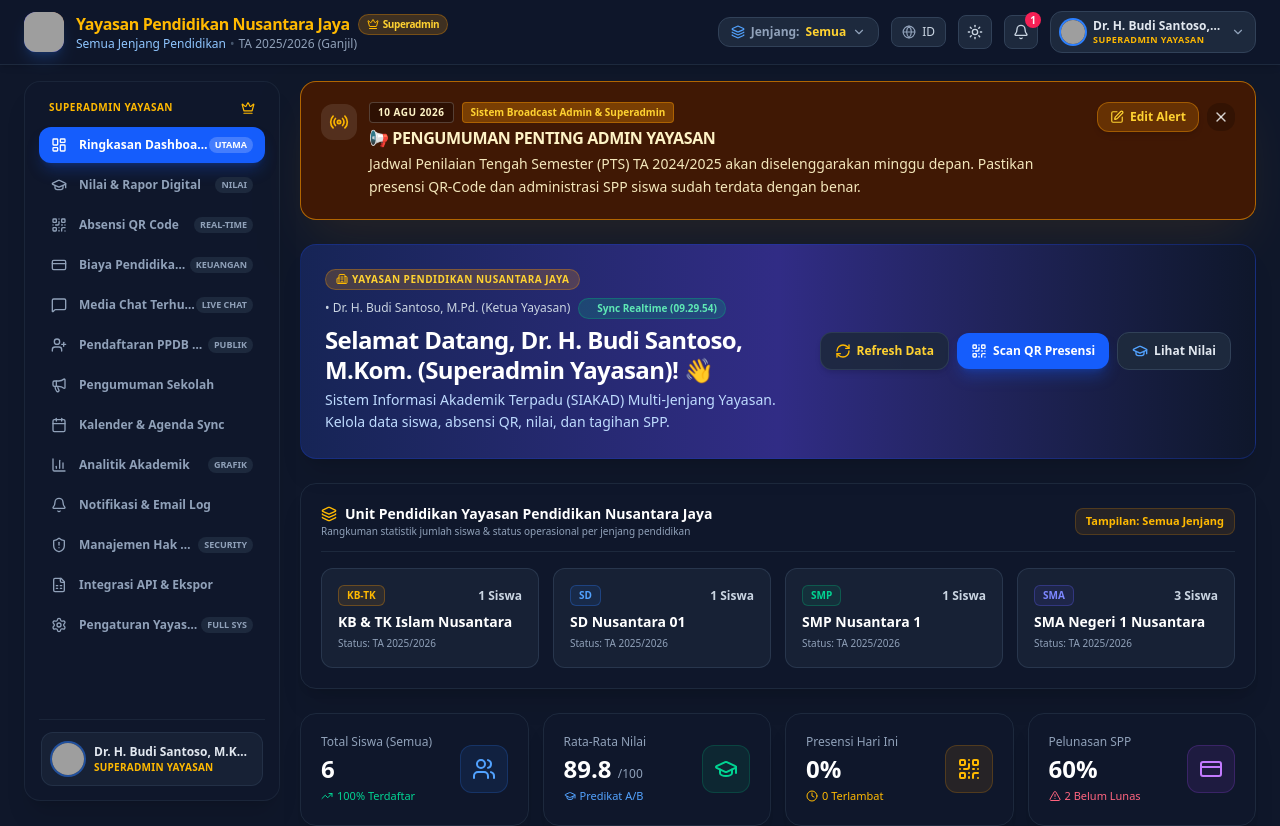
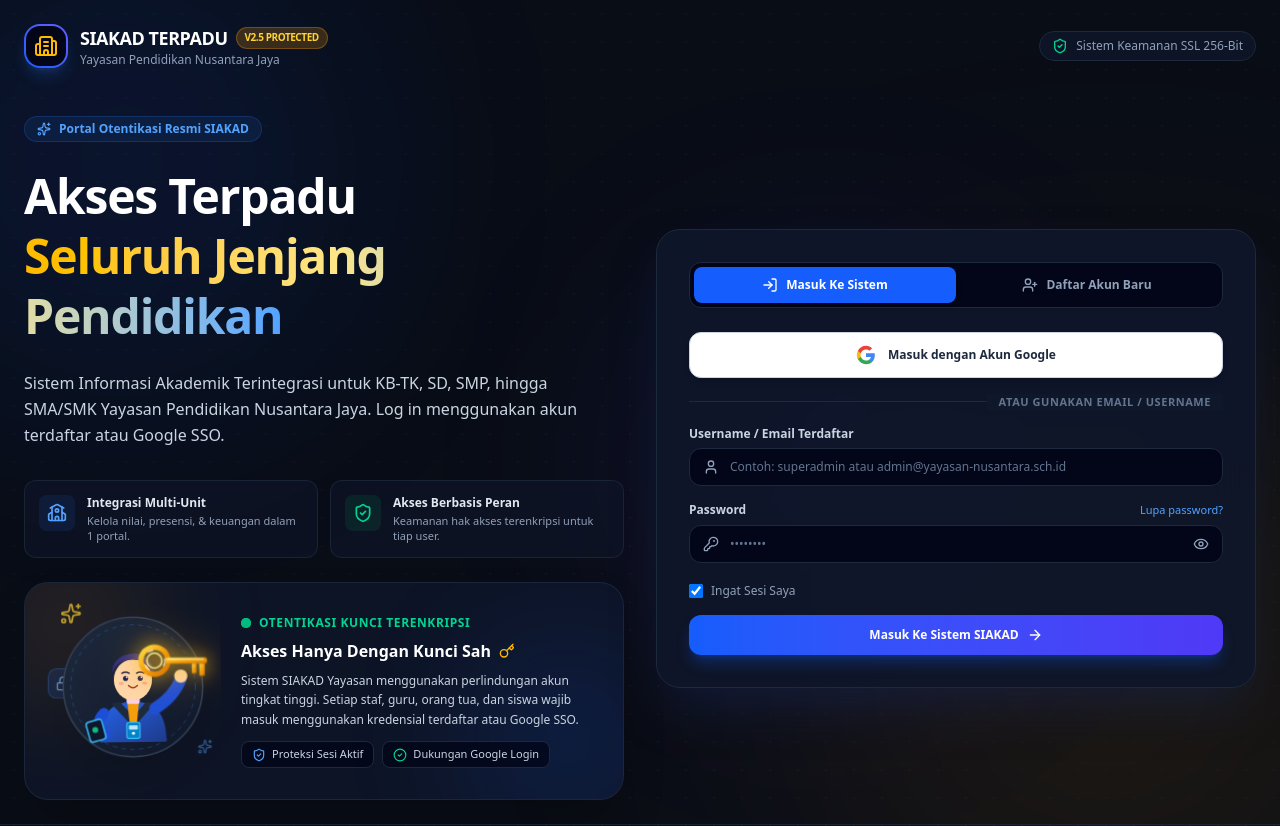
Before and after one commit to tntimbu/BMC_school.id, a React (Vite) app: page / in a window 1280 px wide. Shown: the top 826 px of the page. Built offline with nearby package versions, Linux system fonts and the light colour scheme; grey boxes are pictures that could not be loaded.

Commit message:
feat: persist current user session
Implement session persistence using sessionStorage to maintain the active user state across page reloads.

```diff
--- a/src/App.tsx
+++ b/src/App.tsx
@@ -103,8 +103,27 @@
   }, [users]);
 
   const [currentUser, setCurrentUser] = useState<UserProfile | null>(() => {
-    return users[0] || initialUsers[0];
+    try {
+      const savedUserId = sessionStorage.getItem('siakad_current_user_id');
+      if (savedUserId) {
+        const savedUsers = localStorage.getItem('siakad_users');
+        const allUsers = savedUsers ? JSON.parse(savedUsers) : initialUsers;
+        const found = allUsers.find((u: UserProfile) => u.id === savedUserId);
+        if (found) return found;
+      }
+    } catch (err) {}
+    return null;
   });
+
+  useEffect(() => {
+    try {
+      if (currentUser) {
+        sessionStorage.setItem('siakad_current_user_id', currentUser.id);
+      } else {
+        sessionStorage.removeItem('siakad_current_user_id');
+      }
+    } catch (err) {}
+  }, [currentUser]);
 
   const [isProfileModalOpen, setIsProfileModalOpen] = useState<boolean>(false);
 
```
